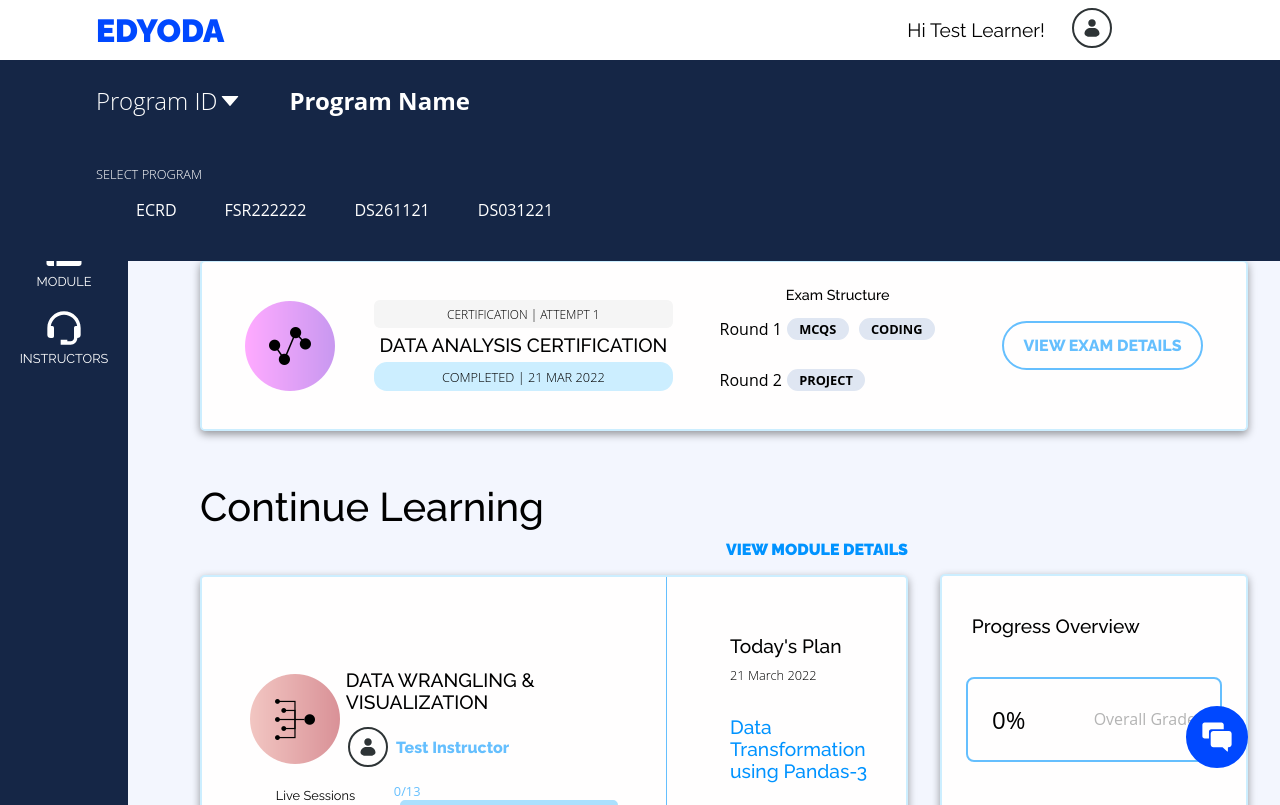
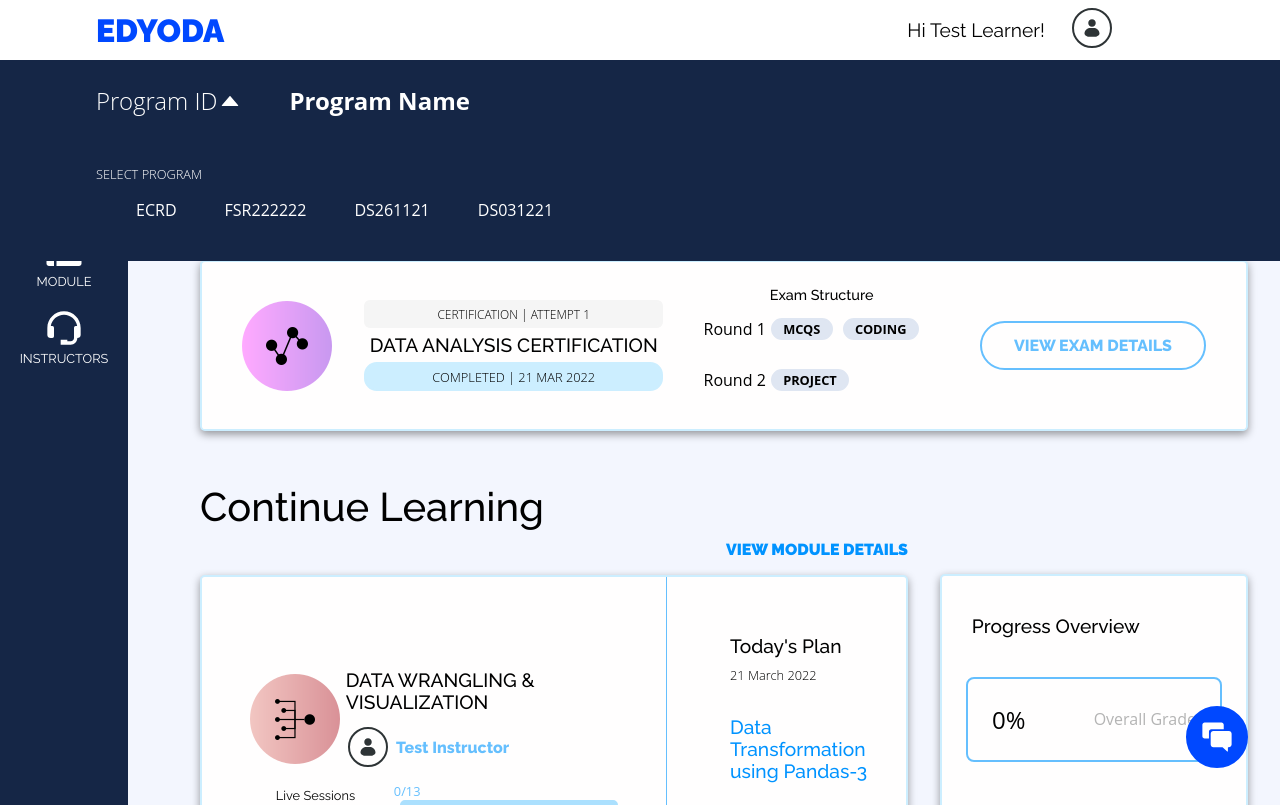
Before and after one commit to decoder-17/edyoda, a React (Vite) app: page / in a window 1280 px wide. Both pictures are taken after a click on the icon 229 px from the left and 100 px from the top of the page. Built offline with nearby package versions, Linux system fonts and the light colour scheme.

Commit message:
last minute touchup

```diff
--- a/src/assets/css/Home.css
+++ b/src/assets/css/Home.css
@@ -36,6 +36,7 @@
   justify-content: center;
   align-items: center;
 }
+
 .certificate-details-header {
   text-align: center;
   padding: 0.3em;
@@ -108,7 +109,7 @@
   border: 2px solid #65bffe;
   border-radius: 2em;
   color: #65bffe;
-  padding: 0.8em 1.2em;
+  padding: 0.8em 2em;
   font-weight: 700;
 }
 
@@ -256,7 +257,7 @@
   background-color: #efefef;
   border: 2px solid #efefef;
   border-radius: 2em;
-  padding: 1em;
+  padding: 1em 1.8em;
   text-transform: uppercase;
   font-size: 0.8em;
   font-weight: 700;
--- a/src/components/Header.jsx
+++ b/src/components/Header.jsx
@@ -2,7 +2,7 @@ import { useState } from "react";
 import { useLocation } from "react-router-dom";
 import "../assets/css/Header.css";
 import avatar from "../assets/avatar.svg";
-import { AiFillCaretDown } from "react-icons/ai";
+import { AiFillCaretDown, AiFillCaretUp } from "react-icons/ai";
 
 export default function Header() {
   const [programId, setProgramId] = useState("Program ID");
@@ -48,7 +48,14 @@ export default function Header() {
         <div className="domain">
           <div className="programid">
             {programId}{" "}
-            <AiFillCaretDown onClick={showDropdown} className="dropdown-icon" />
+            {dropdown ? (
+              <AiFillCaretUp onClick={showDropdown} className="dropdown-icon" />
+            ) : (
+              <AiFillCaretDown
+                onClick={showDropdown}
+                className="dropdown-icon"
+              />
+            )}
           </div>
 
           <div className="programName">{programName}</div>
```
